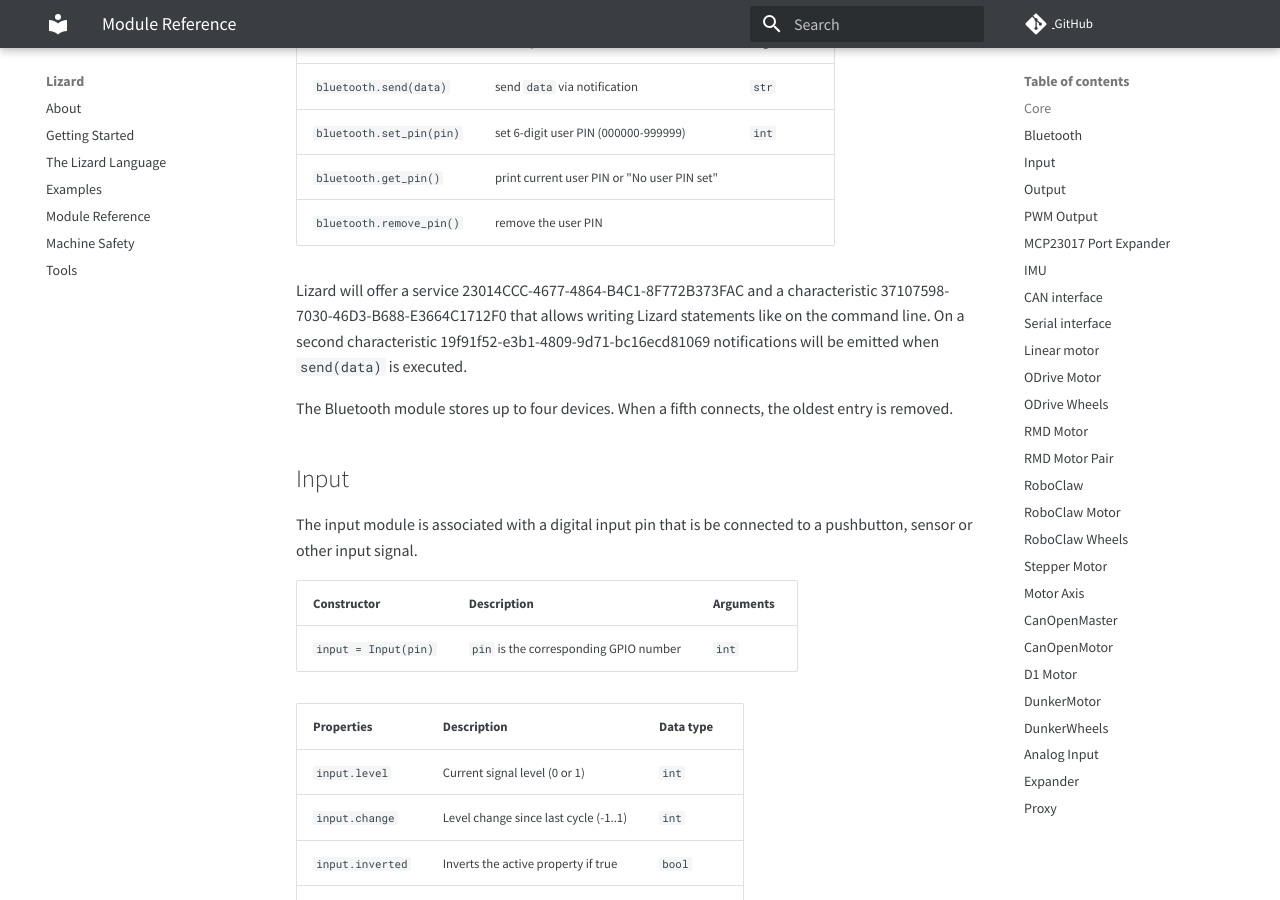
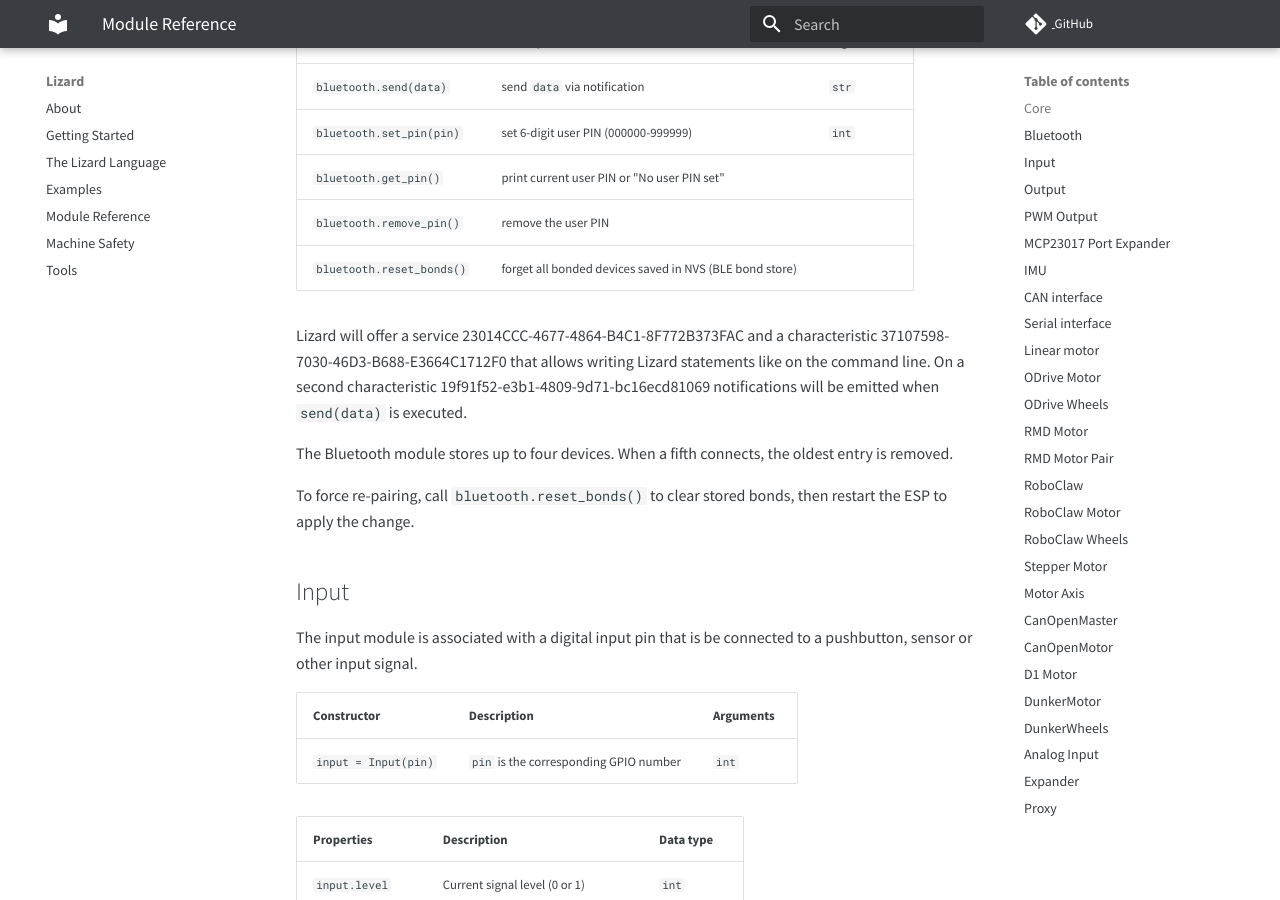
Before and after one commit to zauberzeug/lizard, an MkDocs documentation site: the page built from docs/module_reference.md, in a window 1280 px wide and 900 px high, scrolled down 2057 px. Built offline with MkDocs 1.6.1 and Material for MkDocs 9.7.7, drawn with Linux system fonts in a browser that asks for light colours; comment, search, counter and statistics services are not loaded.

Commit message:
updated docs

```diff
--- a/docs/module_reference.md
+++ b/docs/module_reference.md
@@ -59,12 +59,13 @@ Simply create a Bluetooth module with a device name of your choice.
 | ------------------------------------ | -------------------------------------------------- | --------- |
 | `bluetooth = Bluetooth(device_name)` | initialize bluetooth with advertised `device_name` | `str`     |
 
-| Methods                  | Description                                 | Arguments |
-| ------------------------ | ------------------------------------------- | --------- |
-| `bluetooth.send(data)`   | send `data` via notification                | `str`     |
-| `bluetooth.set_pin(pin)` | set 6-digit user PIN (000000-999999)        | `int`     |
-| `bluetooth.get_pin()`    | print current user PIN or "No user PIN set" |           |
-| `bluetooth.remove_pin()` | remove the user PIN                         |           |
+| Methods                   | Description                                             | Arguments |
+| ------------------------- | ------------------------------------------------------- | --------- |
+| `bluetooth.send(data)`    | send `data` via notification                            | `str`     |
+| `bluetooth.set_pin(pin)`  | set 6-digit user PIN (000000-999999)                    | `int`     |
+| `bluetooth.get_pin()`     | print current user PIN or "No user PIN set"             |           |
+| `bluetooth.remove_pin()`  | remove the user PIN                                     |           |
+| `bluetooth.reset_bonds()` | forget all bonded devices saved in NVS (BLE bond store) |           |
 
 Lizard will offer a service 23014CCC-4677-4864-B4C1-8F772B373FAC and a characteristic 37107598-7030-46D3-B688-E3664C1712F0
 that allows writing Lizard statements like on the command line.
@@ -72,6 +73,8 @@ On a second characteristic 19f91f52-e3b1-4809-9d71-bc16ecd81069 notifications wi
 
 The Bluetooth module stores up to four devices.
 When a fifth connects, the oldest entry is removed.
+
+To force re-pairing, call `bluetooth.reset_bonds()` to clear stored bonds, then restart the ESP to apply the change.
 
 ## Input
 
```
